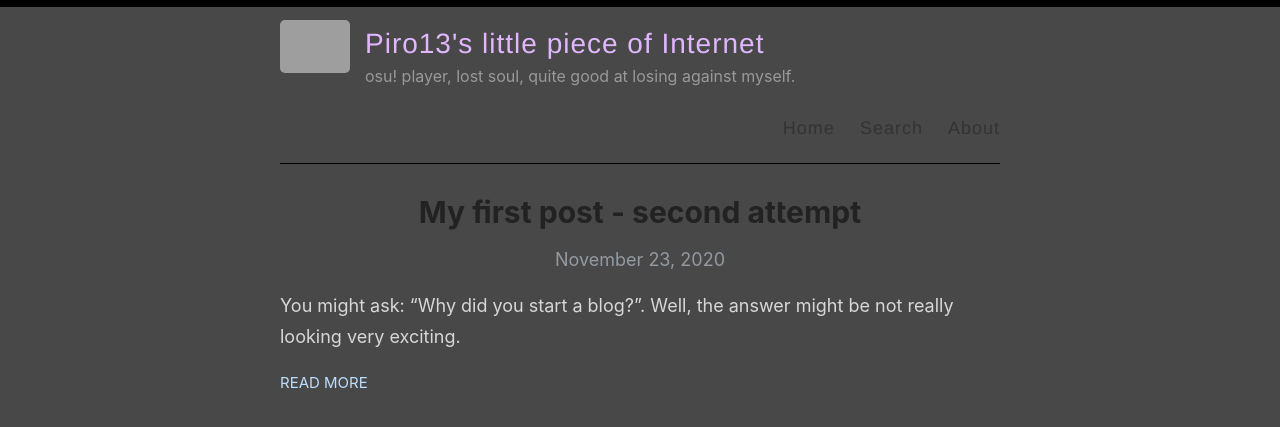
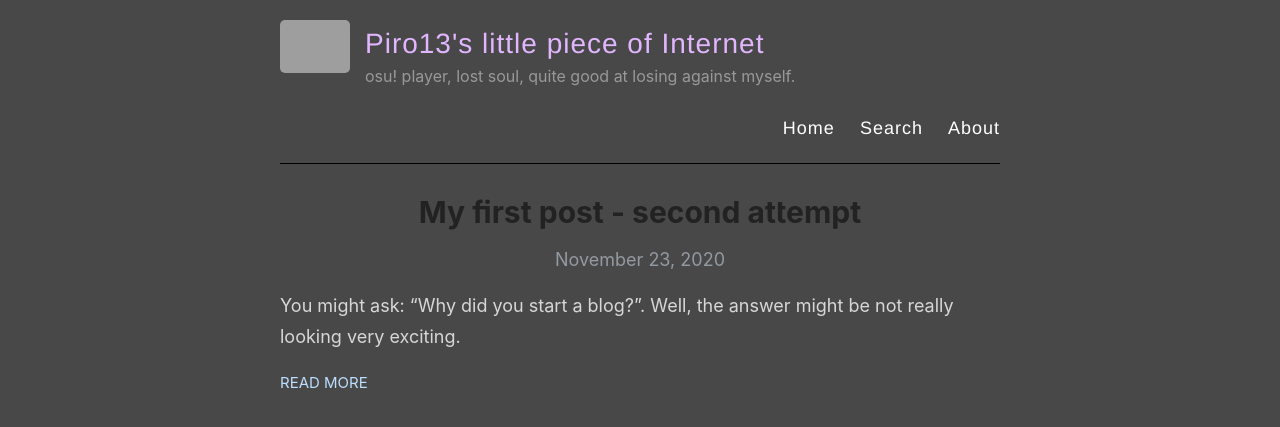
Before and after one commit to Piro13/Piro13.github.io, a Jekyll site: the page built from index.html, in a window 1280 px wide. Shown: the top 427 px of the page. Built offline with Jekyll 4.4.1, drawn with Linux system fonts in a browser that asks for light colours; the list of posts is cut into pages by our own code; grey boxes are pictures that could not be loaded.

Commit message:
Update style.scss

```diff
--- a/assets/style.scss
+++ b/assets/style.scss
@@ -344,7 +344,7 @@ nav {
 
   a {
     margin-left: 20px;
-    color: $darkGray;
+    color: #fff;
     text-align: right;
     font-weight: 300;
     letter-spacing: 1px;
@@ -434,7 +434,7 @@ body:after {
 }
 
 #bar {
-    background: #000;
+    background: #484848;
     height: 7px;
     background-size: cover;
     background-position: left 60%;
```
